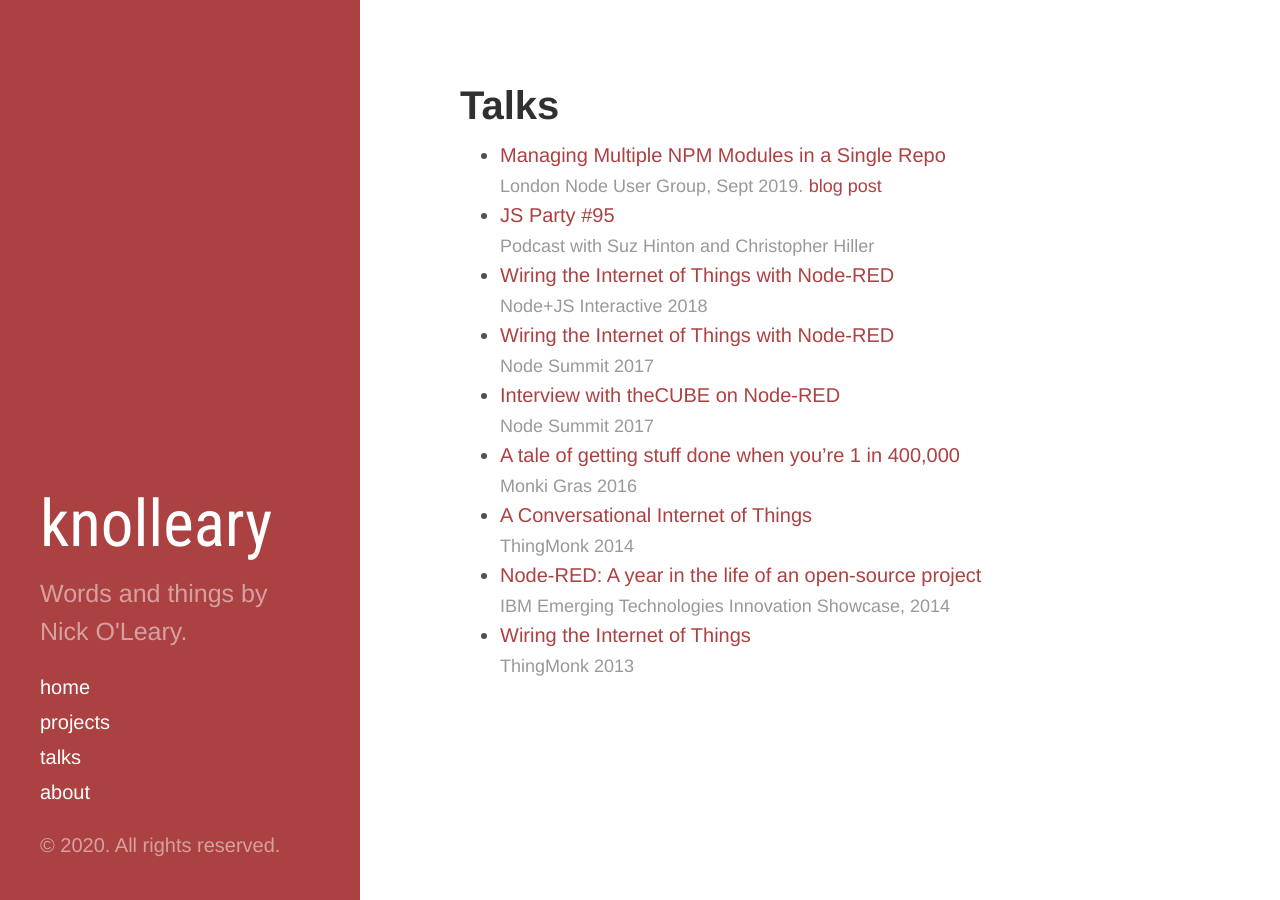
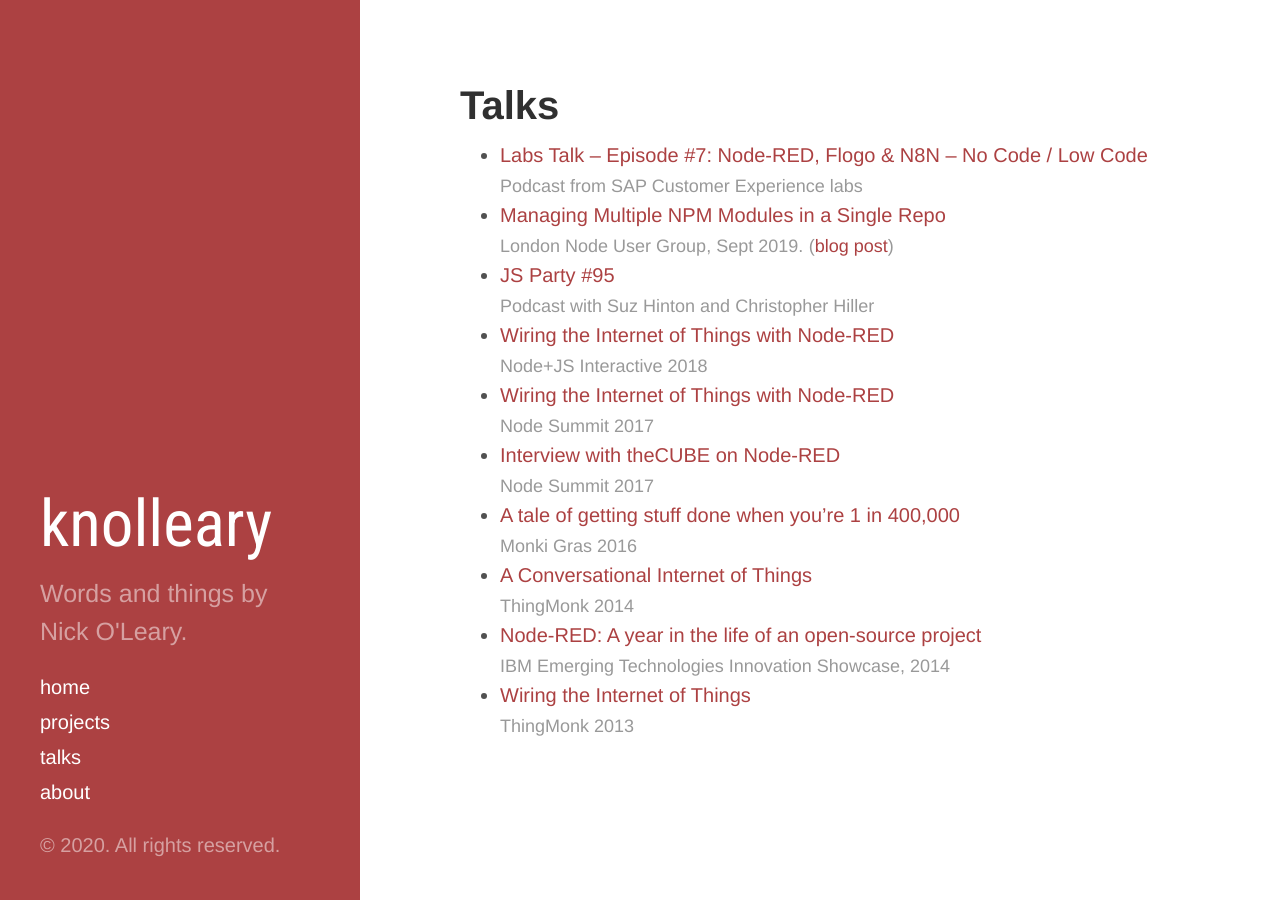
Before and after one commit to knolleary/knolleary.github.io, a Jekyll site: the page built from talks.md, in a window 1280 px wide. Built offline with Jekyll 4.4.1, drawn with Linux system fonts in a browser that asks for light colours.

Commit message:
Update talks.md

```diff
--- a/talks.md
+++ b/talks.md
@@ -2,7 +2,8 @@
 layout: page
 title: Talks
 ---
-*   [Managing Multiple NPM Modules in a Single Repo<br><span style="font-size: 0.9em; color:#999">London Node User Group, Sept 2019.</span>](https://www.youtube.com/watch?v=_r4emDWlApA) <span style="font-size: 0.9em; color:#999"> [blog post](https://knolleary.net/2019/03/21/moving-node-red-to-a-monorepo/)
+*   [Labs Talk – Episode #7: Node-RED, Flogo & N8N – No Code / Low Code<br><span style="font-size: 0.9em; color:#999">Podcast from SAP Customer Experience labs</span>](https://cxlabs.sap.com/2020/02/06/labs-talk-episode-7-node-red-flogo-n8n-no-code-low-code/)
+*   [Managing Multiple NPM Modules in a Single Repo<br><span style="font-size: 0.9em; color:#999">London Node User Group, Sept 2019.</span>](https://www.youtube.com/watch?v=_r4emDWlApA) <span style="font-size: 0.9em; color:#999"> ([blog post](https://knolleary.net/2019/03/21/moving-node-red-to-a-monorepo/))</span>
 *   [JS Party #95<br><span style="font-size: 0.9em; color:#999">Podcast with Suz Hinton and Christopher Hiller</span>](https://changelog.com/jsparty/95)
 *   [Wiring the Internet of Things with Node-RED<br><span style="font-size: 0.9em; color:#999">Node+JS Interactive 2018</span>](https://www.youtube.com/watch?v=jo6MFQIaDLA)
 *   [Wiring the Internet of Things with Node-RED<br><span style="font-size: 0.9em; color:#999">Node Summit 2017</span>](https://vimeo.com/228918093)
```
